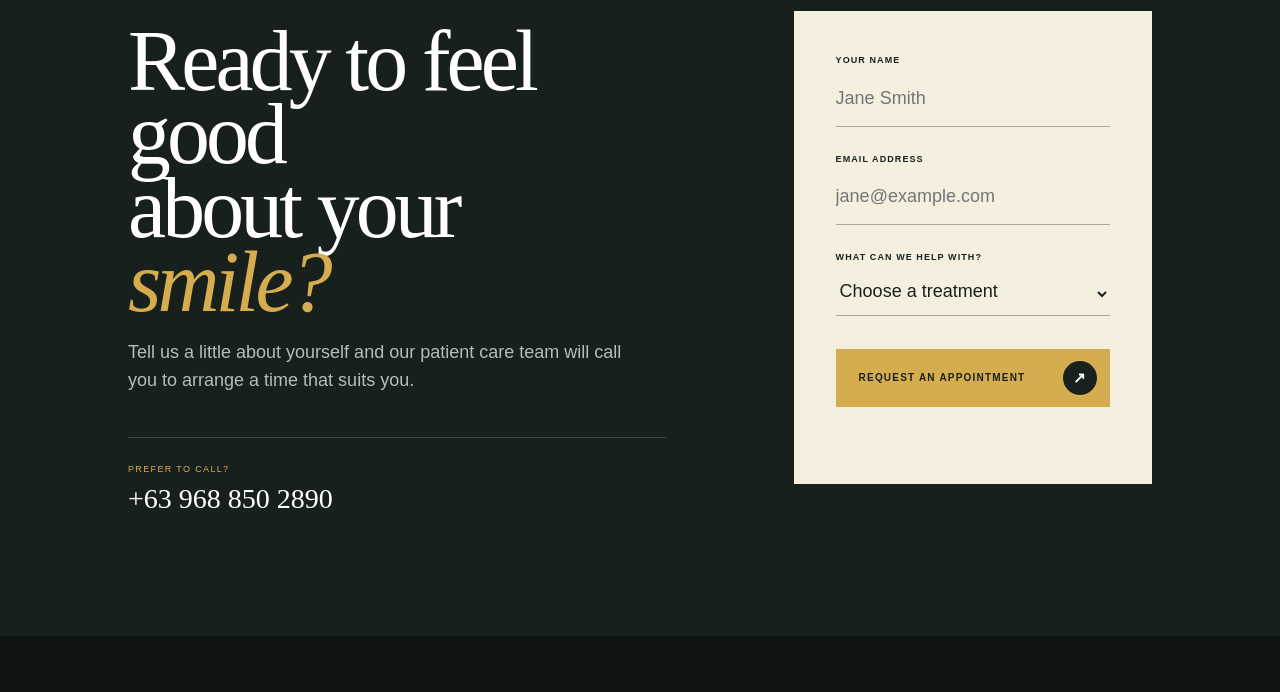
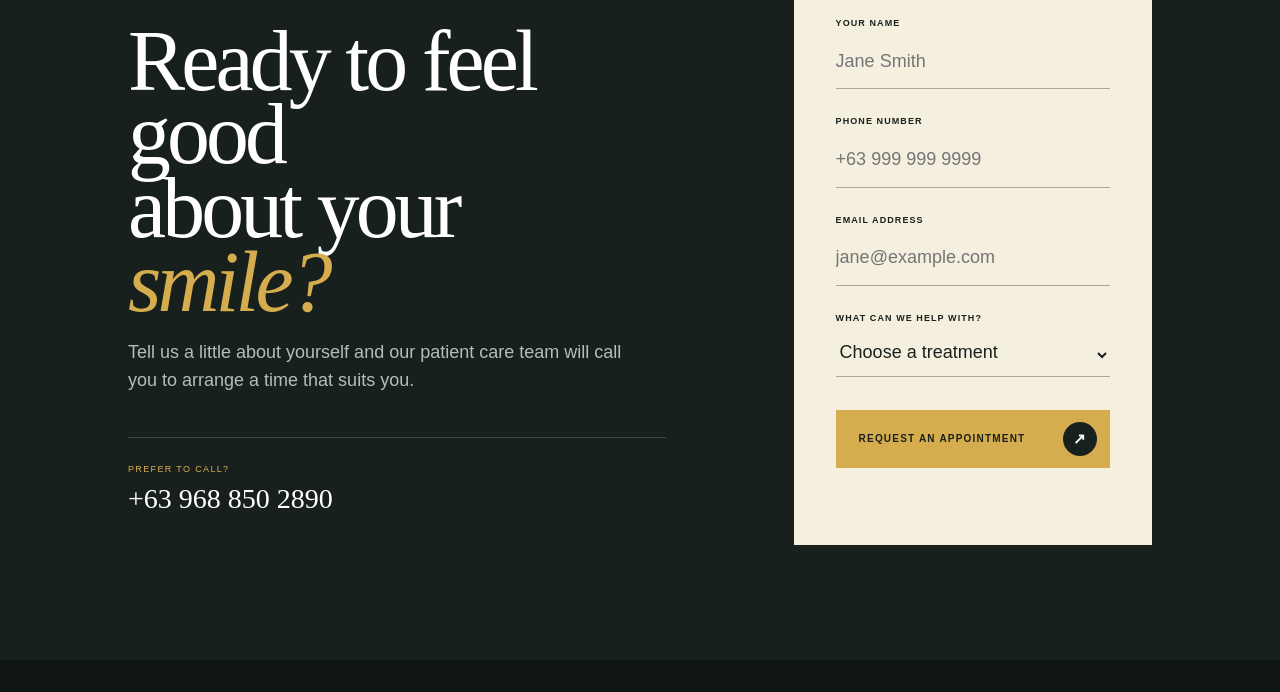
Before and after one commit to golveoandrei-ui/DentiqueWebsite, a plain HTML site: page index.html in a window 1280 px wide. Shown: the part 3300-3992 px from the top of the page. Drawn offline with Linux system fonts and the light colour scheme.

Commit message:
update contact form and image paths

```diff
--- a/index.html
+++ b/index.html
@@ -209,6 +209,10 @@
             <input type="text" name="name" placeholder="Jane Smith" required />
           </label>
           <label>
+            <span>Phone number</span>
+            <input type="tel" name="phone" placeholder="+63 999 999 9999" required />
+          </label>
+          <label>
             <span>Email address</span>
             <input type="email" name="email" placeholder="jane@example.com" required />
           </label>
```
